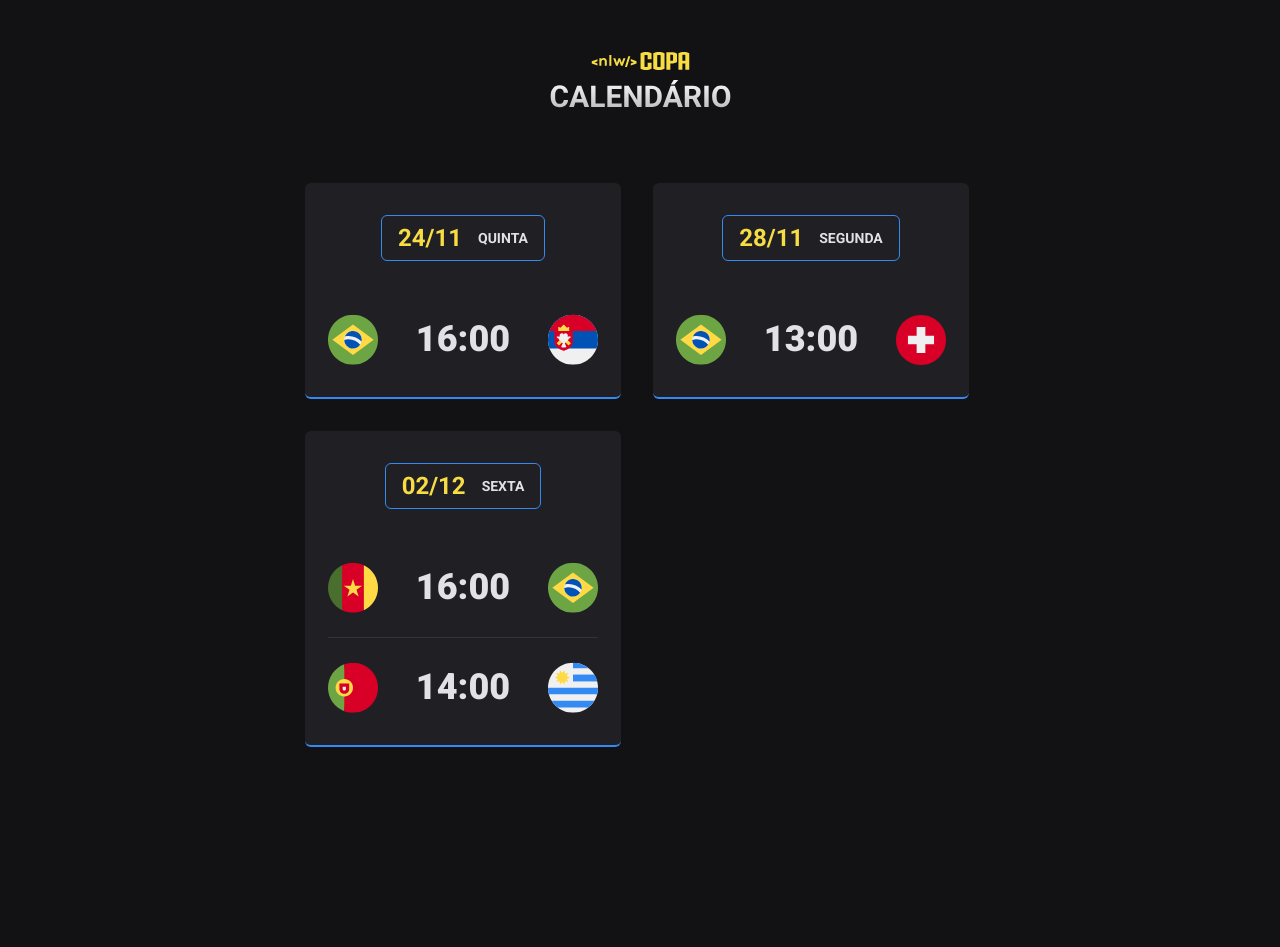
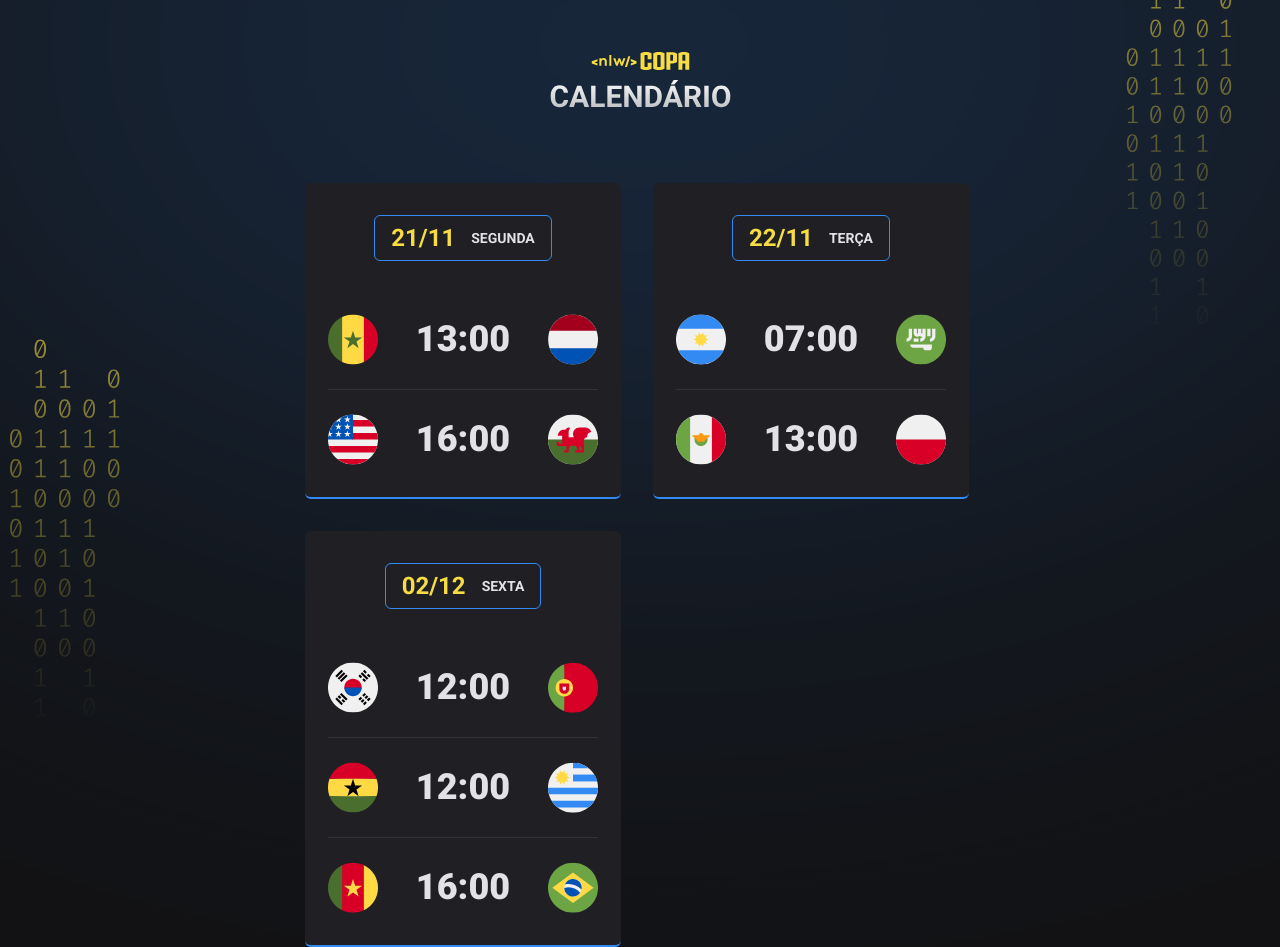
Before and after one commit to fabioruhedev/nlw-copa, a plain HTML site: page index.html in a window 1280 px wide. Before the commit the page ends 800 px from the top, so only its background shows below. Drawn offline with Linux system fonts and the light colour scheme.

Commit message:
Adicionando mais jogos

```diff
--- a/main.js
+++ b/main.js
@@ -1,9 +1,9 @@
 function createGame(player1, hour, player2) {
   return `
   <li>
-              <img src="/assets/icon-${player1}.svg" alt="Bandeira do ${player1}" />
+              <img id="flag" src="/assets/icon-${player1}.svg" alt="Bandeira do ${player1}" />
               <strong>${hour}</strong>
-              <img src="/assets/icon-${player2}.svg" alt="Bandeira do ${player2}" />
+              <img id="flag" src="/assets/icon-${player2}.svg" alt="Bandeira do ${player2}" />
             </li>
 
   `
@@ -23,11 +23,22 @@ function createCard(date, day, games) {
 }
 
 document.querySelector("#cards").innerHTML =
-  createCard("24/11", "quinta", createGame("brazil", "16:00", "serbia")) +
-  createCard("28/11", "segunda", createGame("brazil", "13:00", "switzerland")) +
+  createCard(
+    "21/11",
+    "segunda",
+    createGame("senegal", "13:00", "netherlands") +
+      createGame("usa", "16:00", "wales")
+  ) +
+  createCard(
+    "22/11",
+    "terça",
+    createGame("argentina", "07:00", "saudiarabia") +
+      createGame("mexico", "13:00", "poland")
+  ) +
   createCard(
     "02/12",
     "sexta",
-    createGame("cameroon", "16:00", "brazil") +
-      createGame("portugal", "14:00", "uruguai")
+    createGame("southkorea", "12:00", "portugal") +
+      createGame("ghana", "12:00", "uruguai") +
+      createGame("cameroon", "16:00", "brazil")
   )
--- a/style.css
+++ b/style.css
@@ -4,21 +4,21 @@
   --card-color-primary: #f7dd43;
   --card-border-color: #746615;
   --card-bg-color: #1d1c19;
-  --bg: url(img/bg-yellow.svg);
+  --bg: url(assets/bg-yellow.svg);
 }
 
 body.blue {
   --card-color-primary: #338af3;
   --card-border-color: #338af3;
   --card-bg-color: #202024;
-  --bg: url(img/bg-blue.svg);
+  --bg: url(assets/bg-blue.svg);
 }
 
 body.green {
   --card-color-primary: #047c3f;
   --card-border-color: #047c3f;
   --card-bg-color: #1a1f1b;
-  --bg: url(img/bg-green.svg);
+  --bg: url(assets/bg-green.svg);
 }
 
 /* ->No trecho de código a cima, por utilizar variaveis de cor, conseguimos alterar a cor das bordas dos cartões baseado na classe que queremos.
@@ -82,7 +82,10 @@ header {
   font-size: 14px;
   text-transform: uppercase;
 }
-
+#flag {
+  width: 50px;
+  height: 51px;
+}
 .card ul {
   width: 270px;
   display: flex;
@@ -113,12 +116,12 @@ ul {
 }
 
 .card ul li strong:hover,
-.card ul li img:hover {
+.card ul li assets:hover {
   transform: scale(1.1);
 }
 
 .card ul li strong,
-.card ul li img {
+.card ul li assets {
   transition: transform 1s;
 }
 
```
Also changed, not shown: assets/icon-argentina.svg (added), assets/icon-ghana.svg (added), assets/icon-mexico.svg (added), assets/icon-netherlands.svg (added), assets/icon-poland.svg (added), assets/icon-saudiarabia.svg (added), assets/icon-senegal.svg (added), assets/icon-southkorea.svg (added), assets/icon-usa.svg (added), assets/icon-wales.svg (added).
